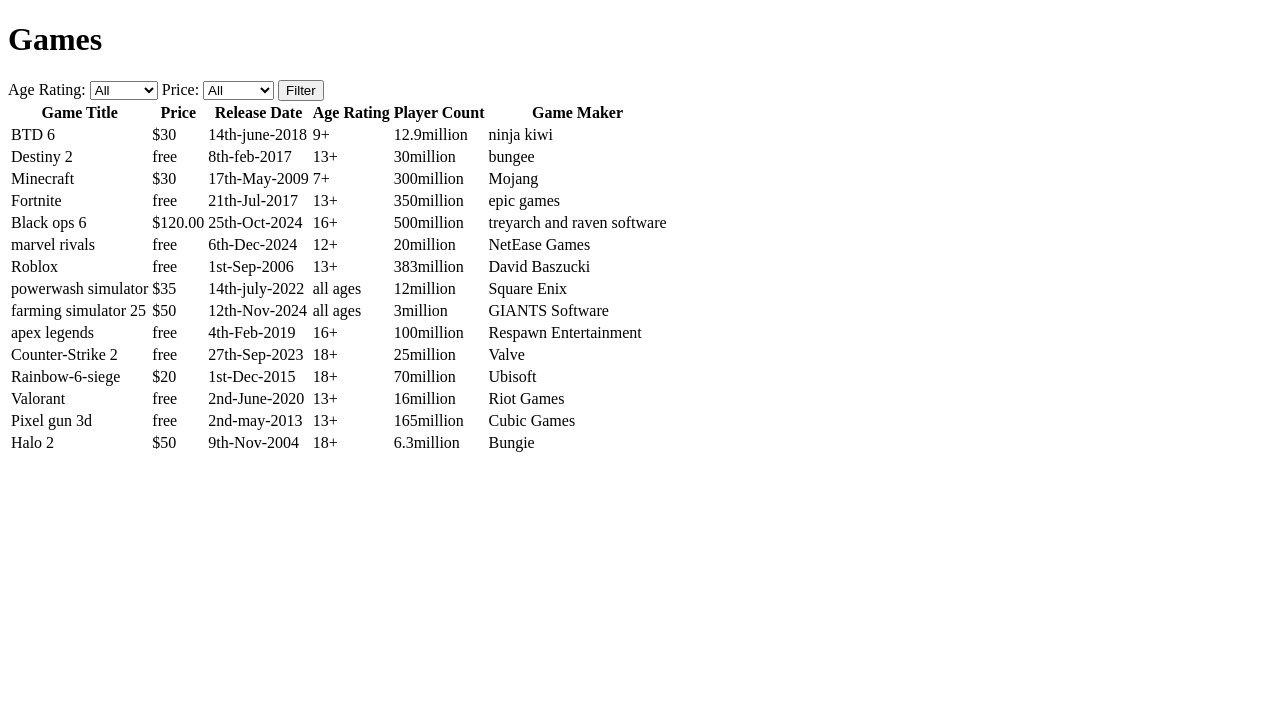
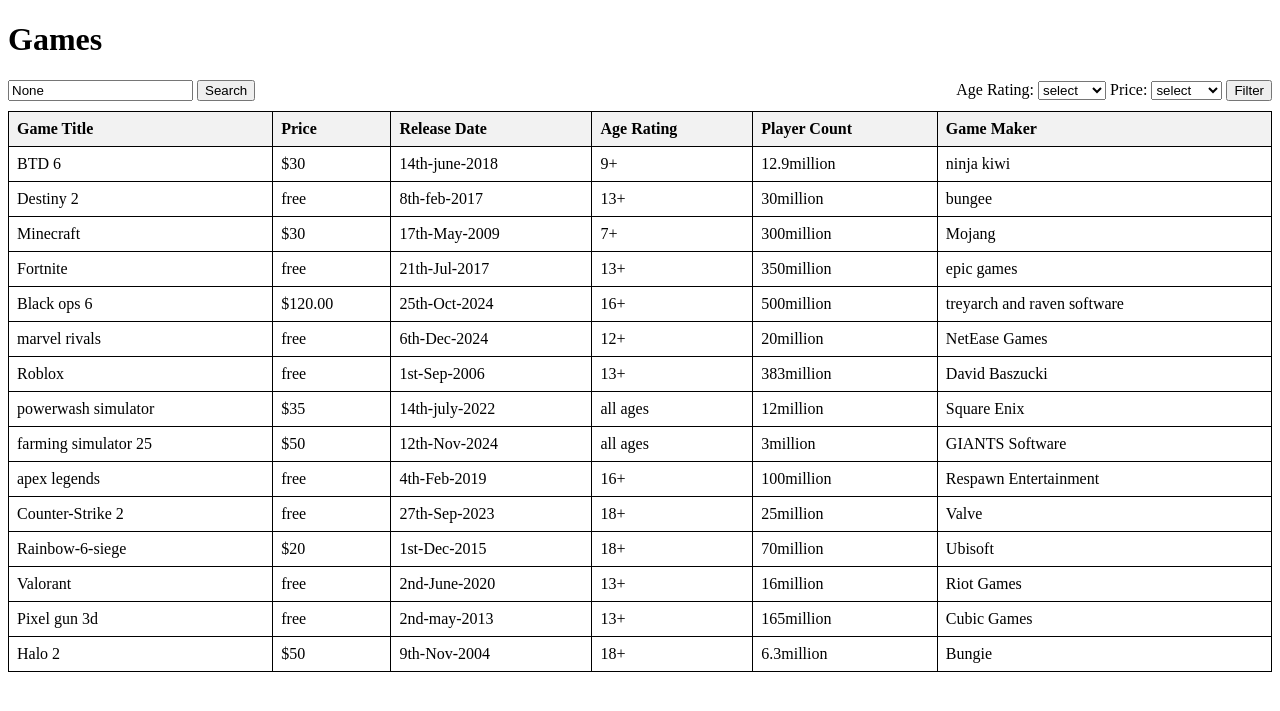
Before and after one commit to bblackie/rc-y12-lm-app, a Flask app: page / in a window 1280 px wide. Shown: the top 711 px of the page. Run offline with Flask 3, Linux system fonts and the light colour scheme; data comes from the database, SQL or seed files in the repository; both versions use the stored data as it was after the commit.

Commit message:
The search bar is finished and i put all the data into a table.

```diff
--- a/app.py
+++ b/app.py
@@ -24,12 +24,13 @@ def close_connection(exception):
         except sqlite3.Error as e:
             print(f"Database close error: {e}")
 
-@app.route("/")
+@app.route("/", methods=['GET','POST'])
 def index():
     try:
         db = get_db()
         if db is None:
             return "Database connection error", 500
+
 
         cursor = db.cursor()
         sql = """
@@ -49,6 +50,7 @@ def index():
 
         age_rating = request.args.get('age_rating')
         price = request.args.get('price')
+        search_query = request.args.get('search')
 
         if age_rating:
             sql += " AND rating.label = ?"
@@ -57,6 +59,10 @@ def index():
         if price:
             sql += " AND games.price = ?"
             params.append(price)
+
+        if search_query:
+            sql += " AND games.game_title LIKE ?"
+            params.append(f"%{search_query}%")
 
         cursor.execute(sql, params)
         results = cursor.fetchall()
@@ -75,6 +81,7 @@ def index():
             price_filter=price,
             age_ratings=age_ratings,
             prices=prices,
+            search_query=search_query,
         )
     except sqlite3.Error as e:
         print(f"Database query error: {e}")
--- a/templates/index.html
+++ b/templates/index.html
@@ -1,15 +1,41 @@
 <!DOCTYPE html>
 <html>
 <head>
-        <title>Game List</title>
+    <title>Games</title>
+    <style>
+        table {
+            border-collapse: collapse;
+            width: 100%;
+        }
+        th, td {
+            border: 1px solid black;
+            padding: 8px;
+            text-align: left;
+        }
+        th {
+            background-color: #f2f2f2;
+        }
+        .search-bar-container {
+            display: flex;
+            justify-content: space-between;
+            align-items: center;
+            margin-bottom: 10px;
+        }
+    </style>
 </head>
 <body>
     <h1>Games</h1>
 
+    <div class="search-bar-container">
+        <form method="GET">
+            <input type="text" name="search" placeholder="Search games..." value="{{ search_query }}">
+            <button type="submit">Search</button>
+        </form>
+
         <form method="GET">
             <label for="age_rating">Age Rating:</label>
             <select name="age_rating" id="age_rating">
-                <option value="">All</option>
+                <option value="">select</option>
                 {% for rating in age_ratings %}
                 <option value="{{ rating }}" {% if rating|string == age_rating_filter %}selected{% endif %}>{{ rating }}</option>
                 {% endfor %}
@@ -17,7 +43,7 @@
 
             <label for="price">Price:</label>
             <select name="price" id="price">
-                <option value="">All</option>
+                <option value="">select</option>
                 {% for p in prices %}
                 <option value="{{ p }}" {% if p == price_filter %}selected{% endif %}>{{ p }}</option>
                 {% endfor %}
@@ -25,6 +51,7 @@
 
             <button type="submit">Filter</button>
         </form>
+    </div>
 
     <table>
         <thead>
```
Also changed, not shown: style.css (added, +39 -0 lines), Games.db. Lines whose indentation alone changed are shown as unchanged.
